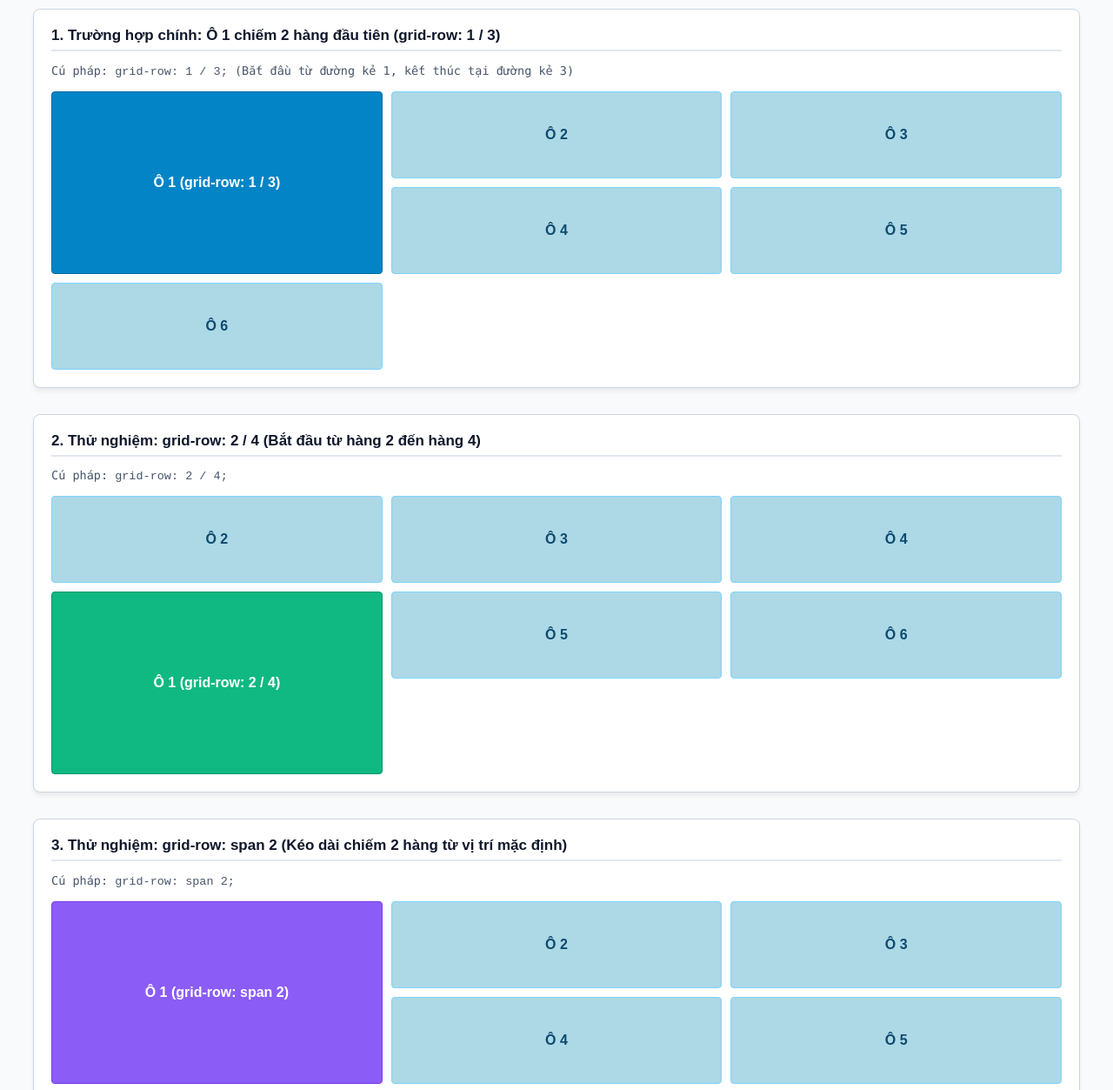
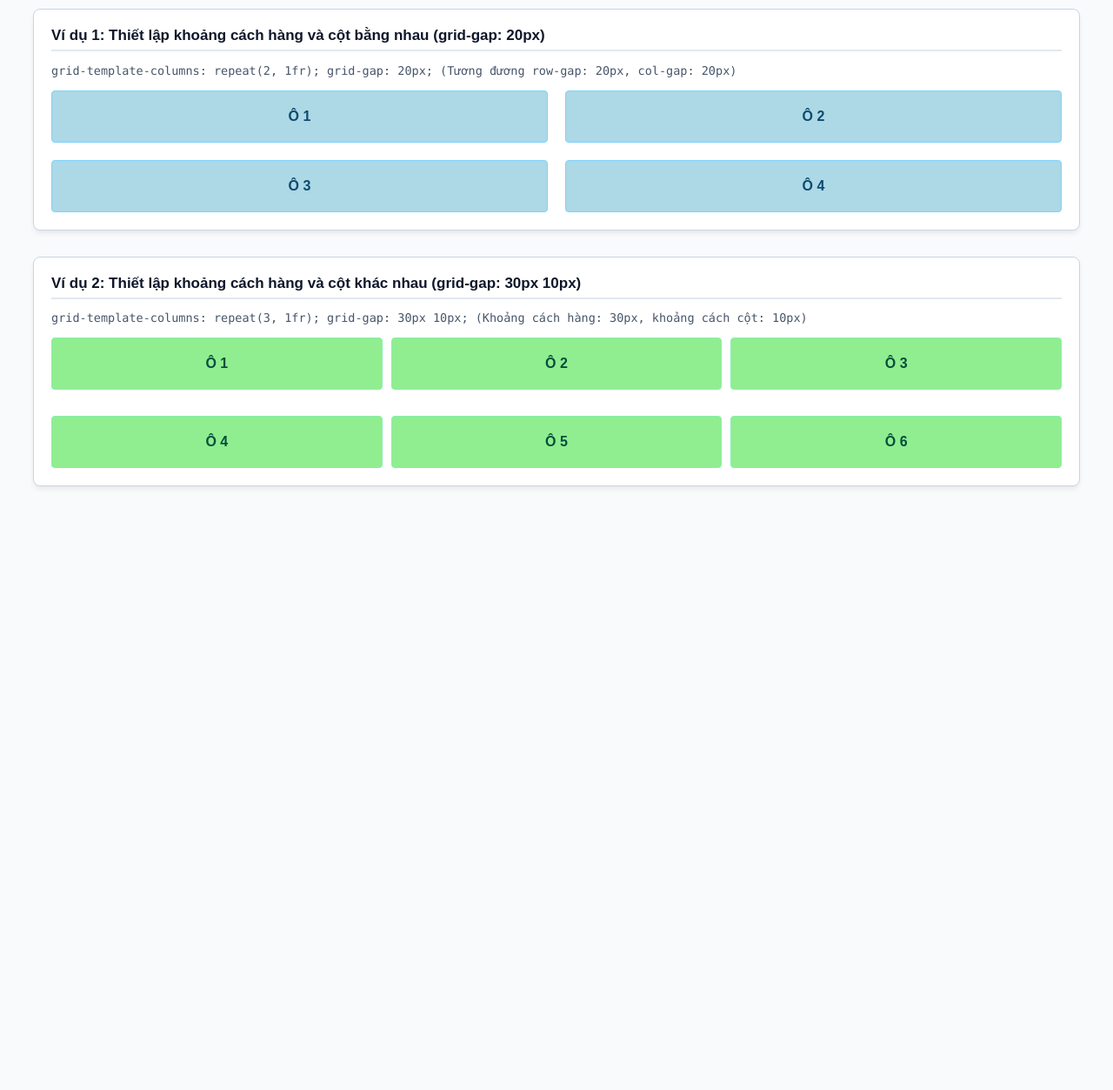
Before and after one commit to dtc245200075-del/my-new-project, a plain HTML site: page index.html in a window 1280 px wide. Shown: the part 111-1364 px from the top of the page at 87% size. After the commit the page ends 800 px from the top, so only its background shows below. Drawn offline with Linux system fonts and the light colour scheme.

Commit message:
Hoàn thành bài thực hành: Thuộc tính grid-gap trong CSS Grid

```diff
--- a/index.html
+++ b/index.html
@@ -3,52 +3,36 @@
 <head>
     <meta charset="UTF-8">
     <meta name="viewport" content="width=device-width, initial-scale=1.0">
-    <title>Thực hành thuộc tính Grid Row</title>
+    <title>Thực hành thuộc tính grid-gap</title>
     <link rel="stylesheet" href="style.css">
 </head>
 <body>
 
-    <h1>THỰC HÀNH THUỘC TÍNH GRID-ROW</h1>
+    <h1>THỰC HÀNH THUỘC TÍNH CSS GRID-GAP</h1>
 
-    <!-- 1. Cấu trúc bài tập chính: grid-row: 1 / 3 -->
+    <!-- VÍ DỤ 1 -->
     <div class="card">
-        <h2>1. Trường hợp chính: Ô 1 chiếm 2 hàng đầu tiên (grid-row: 1 / 3)</h2>
-        <p class="desc">Cú pháp: <code>grid-row: 1 / 3;</code> (Bắt đầu từ đường kẻ 1, kết thúc tại đường kẻ 3)</p>
-        <div class="grid-container">
-            <div class="item item1">Ô 1 (grid-row: 1 / 3)</div>
-            <div class="item">Ô 2</div>
-            <div class="item">Ô 3</div>
-            <div class="item">Ô 4</div>
-            <div class="item">Ô 5</div>
-            <div class="item">Ô 6</div>
+        <h2>Ví dụ 1: Thiết lập khoảng cách hàng và cột bằng nhau (grid-gap: 20px)</h2>
+        <p class="syntax">grid-template-columns: repeat(2, 1fr); grid-gap: 20px; (Tương đương row-gap: 20px, col-gap: 20px)</p>
+        <div class="grid-container-1">
+            <div>Ô 1</div>
+            <div>Ô 2</div>
+            <div>Ô 3</div>
+            <div>Ô 4</div>
         </div>
     </div>
 
-    <!-- 2. Thử nghiệm thay đổi: grid-row: 2 / 4 -->
+    <!-- VÍ DỤ 2 -->
     <div class="card">
-        <h2>2. Thử nghiệm: grid-row: 2 / 4 (Bắt đầu từ hàng 2 đến hàng 4)</h2>
-        <p class="desc">Cú pháp: <code>grid-row: 2 / 4;</code></p>
-        <div class="grid-container">
-            <div class="item item-row-2-4">Ô 1 (grid-row: 2 / 4)</div>
-            <div class="item">Ô 2</div>
-            <div class="item">Ô 3</div>
-            <div class="item">Ô 4</div>
-            <div class="item">Ô 5</div>
-            <div class="item">Ô 6</div>
-        </div>
-    </div>
-
-    <!-- 3. Thử nghiệm thay đổi: grid-row: span 2 -->
-    <div class="card">
-        <h2>3. Thử nghiệm: grid-row: span 2 (Kéo dài chiếm 2 hàng từ vị trí mặc định)</h2>
-        <p class="desc">Cú pháp: <code>grid-row: span 2;</code></p>
-        <div class="grid-container">
-            <div class="item item-span-2">Ô 1 (grid-row: span 2)</div>
-            <div class="item">Ô 2</div>
-            <div class="item">Ô 3</div>
-            <div class="item">Ô 4</div>
-            <div class="item">Ô 5</div>
-            <div class="item">Ô 6</div>
+        <h2>Ví dụ 2: Thiết lập khoảng cách hàng và cột khác nhau (grid-gap: 30px 10px)</h2>
+        <p class="syntax">grid-template-columns: repeat(3, 1fr); grid-gap: 30px 10px; (Khoảng cách hàng: 30px, khoảng cách cột: 10px)</p>
+        <div class="grid-container-2">
+            <div>Ô 1</div>
+            <div>Ô 2</div>
+            <div>Ô 3</div>
+            <div>Ô 4</div>
+            <div>Ô 5</div>
+            <div>Ô 6</div>
         </div>
     </div>
 
--- a/style.css
+++ b/style.css
@@ -29,54 +29,45 @@ h2 {
     margin-bottom: 8px;
 }
 
-p.desc {
+p.syntax {
     font-family: Consolas, monospace;
     font-size: 13.5px;
     color: #475569;
     margin-bottom: 15px;
 }
 
-/* Lưới 3 cột và 3 hàng */
-.grid-container {
+/* Ví dụ 1: grid-gap: 20px */
+.grid-container-1 {
     display: grid;
-    grid-template-columns: repeat(3, 1fr);
-    grid-template-rows: repeat(3, 100px);
-    gap: 10px;
+    grid-template-columns: repeat(2, 1fr);
+    grid-gap: 20px;
+    gap: 20px;
 }
 
-.item {
+.grid-container-1 div {
     background-color: lightblue;
     padding: 20px;
     text-align: center;
-    display: flex;
-    align-items: center;
-    justify-content: center;
     font-weight: bold;
     border-radius: 4px;
     color: #0c4a6e;
     border: 1px solid #7dd3fc;
 }
 
-/* 1. grid-row: 1 / 3: Ô 1 chiếm 2 hàng từ đường kẻ 1 đến 3 */
-.item1 {
-    grid-row: 1 / 3;
-    background-color: #0284c7;
-    color: #ffffff;
-    border-color: #0369a1;
+/* Ví dụ 2: grid-gap: 30px 10px */
+.grid-container-2 {
+    display: grid;
+    grid-template-columns: repeat(3, 1fr);
+    grid-gap: 30px 10px;
+    gap: 30px 10px;
 }
 
-/* 2. grid-row: 2 / 4: Bắt đầu từ hàng 2 đến 4 */
-.item-row-2-4 {
-    grid-row: 2 / 4;
-    background-color: #10b981;
-    color: #ffffff;
-    border-color: #059669;
+.grid-container-2 div {
+    background-color: lightgreen;
+    padding: 20px;
+    text-align: center;
+    font-weight: bold;
+    border-radius: 4px;
+    color: #064e3b;
+    border: 1px solid #86efac;
 }
-
-/* 3. grid-row: span 2: Kéo dài 2 hàng */
-.item-span-2 {
-    grid-row: span 2;
-    background-color: #8b5cf6;
-    color: #ffffff;
-    border-color: #7c3aed;
-}
```
Also changed, not shown: grid-gap-result.png (added).
